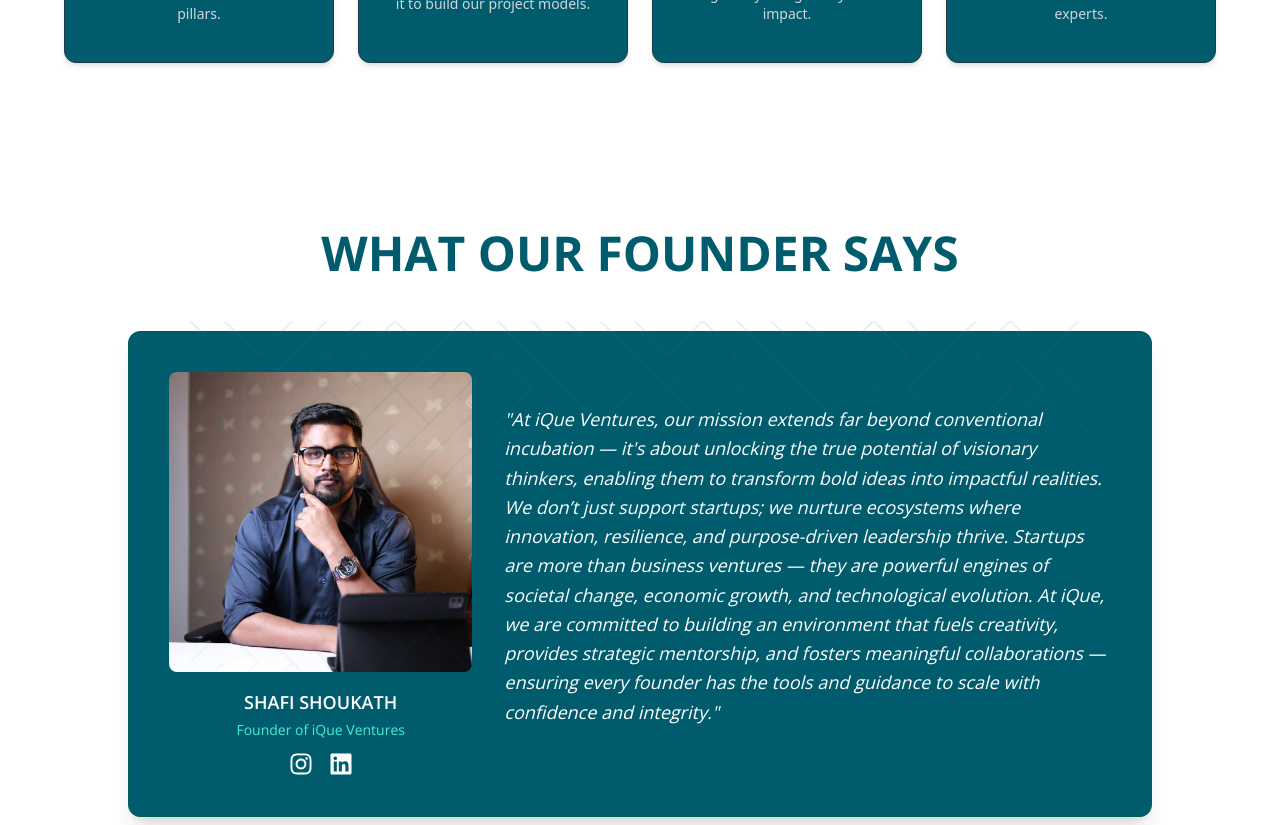
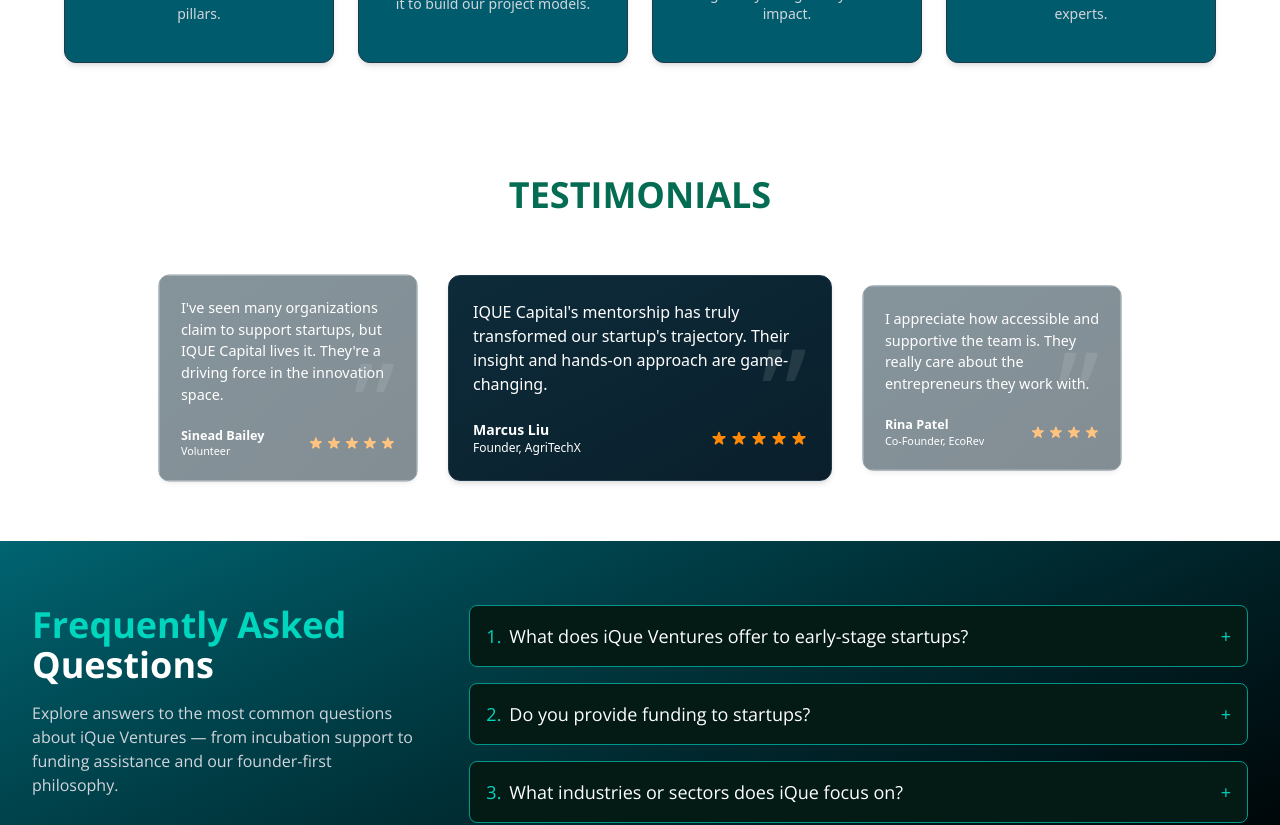
Before and after one commit to ASHIQANWARK/iqueventures, a React (Vite) app: page / in a window 1280 px wide. Shown: the part 3120-3945 px from the top of the page. Built offline with nearby package versions, Linux system fonts and the light colour scheme.

Commit message:
Initial commit

```diff
--- a/src/Components/Home.jsx
+++ b/src/Components/Home.jsx
@@ -4,7 +4,7 @@
 import ChatBot from "../Pages/ChatBot"
 import LatestBlog from "../Pages/LatestBlog";
 import TestimonialCard from "../Pages/Testimonial";
-import Awards from "../Pages/Founder";
+
 import WhatWeDo from "../Pages/WhatWeDo";
 import ApproachSection from "../Pages/ApproachSection";
 import StatsSection from "../Pages/StatsSection";
@@ -20,7 +20,7 @@
       <StatsSection />
       <WhatWeDo />
       <ApproachSection />
-      <Awards />
+
       <ChatBot />
       <TestimonialCard />
       <FaqSection />
```
